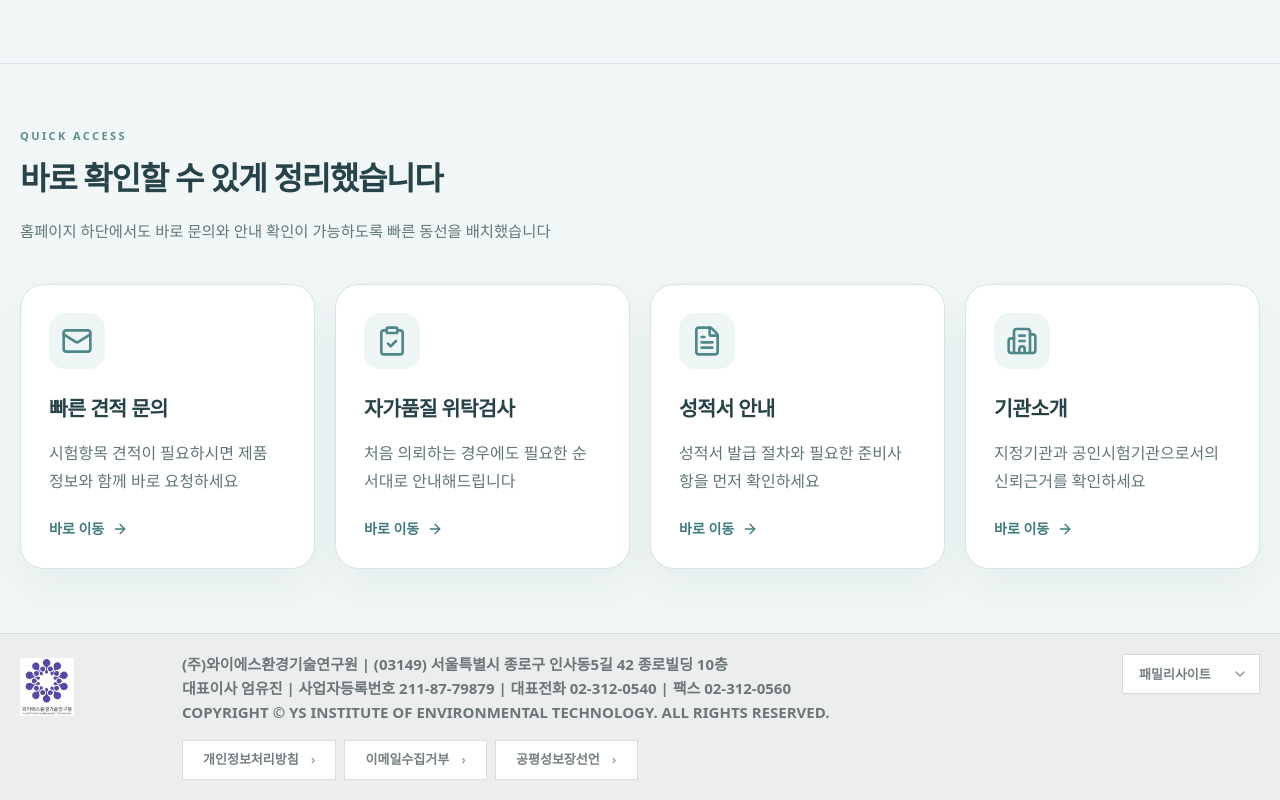
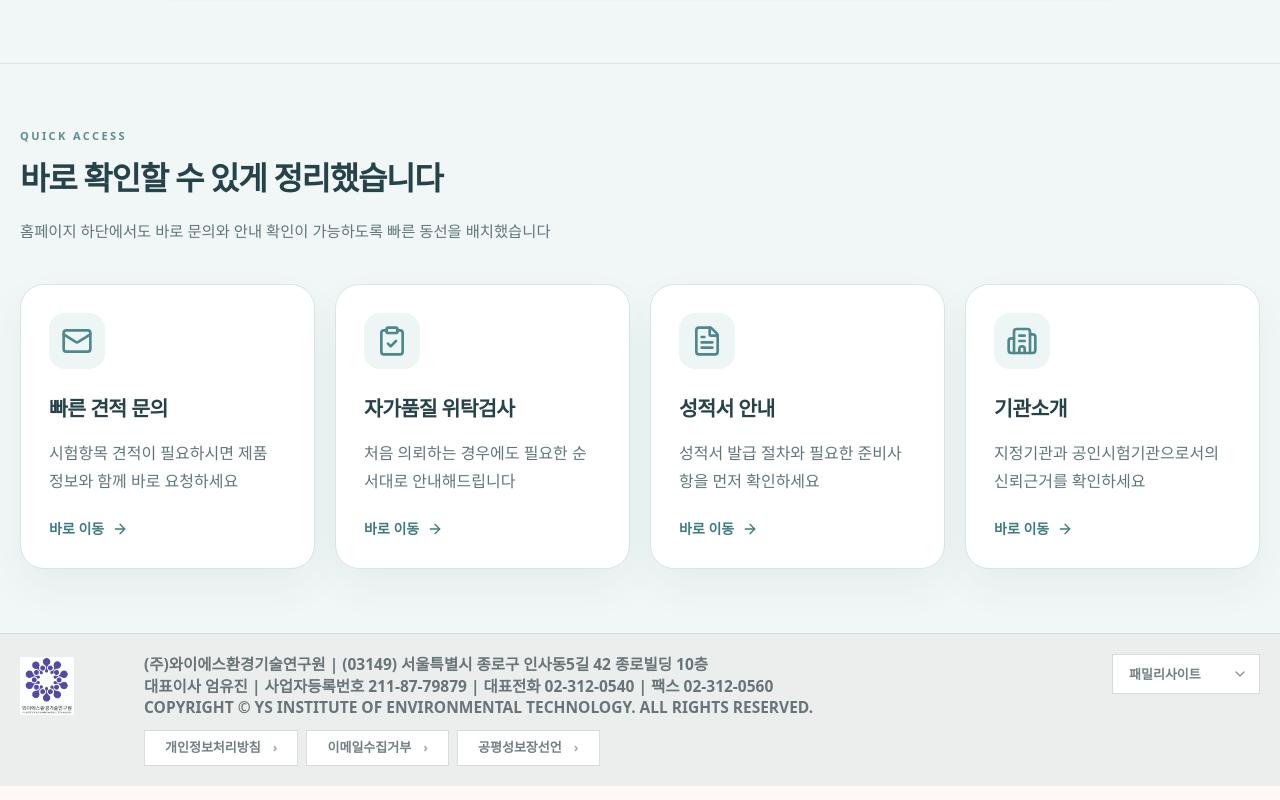
Before and after one commit to YSIET/ysiet-cosmetics-testing, a React (Vite) app: page / in a window 1280 px wide. Shown: the part 7208-8008 px from the top of the page. Built offline with nearby package versions, Linux system fonts and the light colour scheme.

Commit message:
Update App.jsx

```diff
--- a/src/App.jsx
+++ b/src/App.jsx
@@ -146,7 +146,7 @@ function FamilySiteSelect() {
   }
 
   return (
-    <div className="relative w-full lg:w-[138px]">
+    <div className="relative w-full lg:w-[148px]">
       <select
         defaultValue=""
         onChange={handleChange}
@@ -551,8 +551,8 @@ function Footer() {
   return (
     <footer className="border-t border-[#D8DCDD] bg-[#ECEEEE]">
       <div className="mx-auto max-w-7xl px-5 py-5">
-        <div className="grid gap-3 lg:grid-cols-[150px_minmax(0,1fr)_150px] lg:items-start">
-          <div className="flex items-start justify-start pt-1">
+        <div className="grid gap-2 lg:grid-cols-[116px_minmax(0,1fr)_148px] lg:items-start">
+          <div className="flex items-start justify-start pt-[3px]">
             <img
               src={YS_LOGO}
               alt="와이에스환경기술연구원 로고"
@@ -561,7 +561,7 @@ function Footer() {
           </div>
 
           <div className="min-w-0">
-            <div className="space-y-0.5 text-[15px] font-semibold leading-[1.45] text-[#6B7679]">
+            <div className="space-y-[1px] text-[15.5px] font-semibold leading-[1.32] text-[#687477]">
               <p>
                 (주)와이에스환경기술연구원 | (03149) 서울특별시 종로구 인사동5길 42 종로빌딩 10층
               </p>
@@ -573,12 +573,12 @@ function Footer() {
               </p>
             </div>
 
-            <div className="mt-4 flex flex-wrap gap-2">
+            <div className="mt-3 flex flex-wrap gap-2">
               {footerPolicyLinks.map((item) => (
                 <a
                   key={item.label}
                   href={item.href}
-                  className="inline-flex h-10 items-center justify-center border border-[#D8DCDD] bg-white px-5 text-[13px] font-semibold text-[#747F82] transition hover:bg-[#F8F9F9]"
+                  className="inline-flex h-9 items-center justify-center border border-[#D8DCDD] bg-white px-5 text-[13px] font-semibold text-[#747F82] transition hover:bg-[#F8F9F9]"
                 >
                   {item.label}
                   <span className="ml-3 text-[#A1AAAD]">›</span>
```
